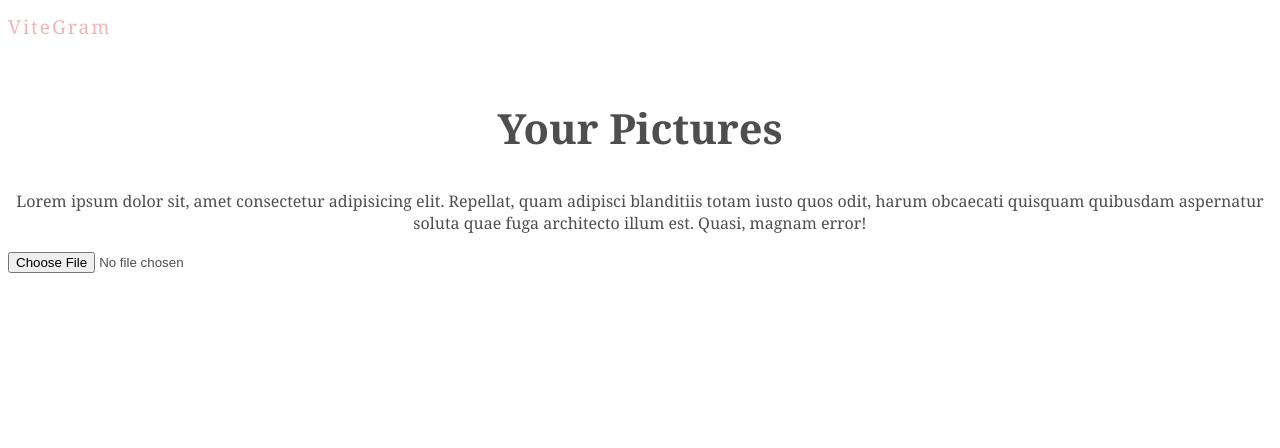
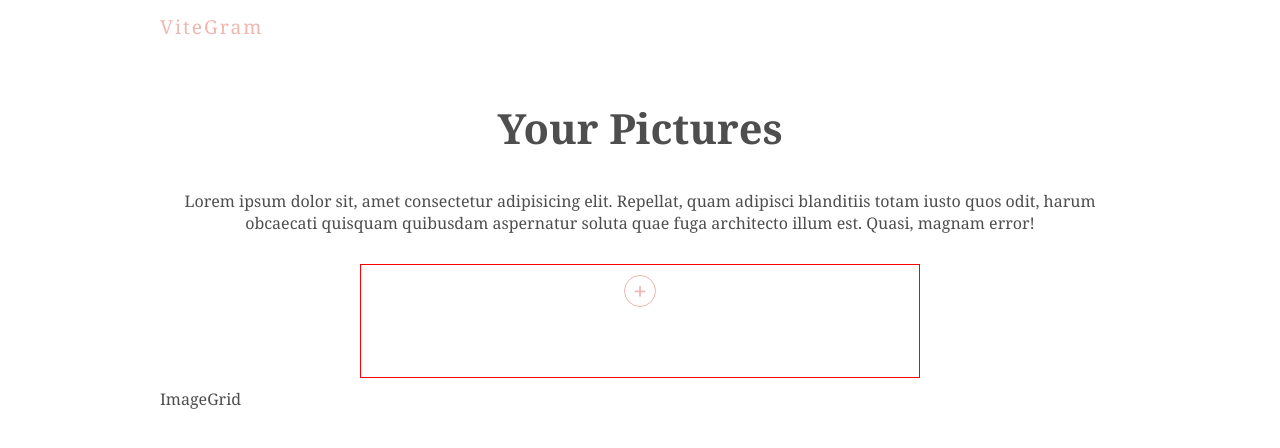
Before and after one commit to relentless95/vitegram, a React (Vite) app: page / in a window 1280 px wide. Shown: the top 448 px of the page. Built offline with nearby package versions, Linux system fonts and the light colour scheme.

Commit message:
file upload to firebase complete

```diff
--- a/src/App.jsx
+++ b/src/App.jsx
@@ -4,6 +4,7 @@ import { useState } from "react";
 // import './App.css'
 import Title from "./comps/Title";
 import UploadForm from "./comps/UploadForm";
+import ImageGrid from "./comps/ImageGrid";
 
 function App() {
   const [count, setCount] = useState(0);
@@ -12,6 +13,7 @@ function App() {
     <>
       <Title />
       <UploadForm />
+      <ImageGrid />
     </>
   );
 }
--- /dev/null
+++ b/src/comps/ImageGrid.jsx
@@ -0,0 +1,9 @@
+import React from 'react';
+
+const ImageGrid = () => {
+  return (
+    <div>ImageGrid</div>
+  )
+}
+
+export default ImageGrid
--- /dev/null
+++ b/src/comps/ProgressBar.jsx
@@ -0,0 +1,22 @@
+import React from "react";
+import useStorage from "../hooks/useStorage";
+import { useEffect } from "react";
+
+const ProgressBar = ({ file, setFile }) => {
+  const { url, progress } = useStorage(file);
+  console.log(progress);
+
+  useEffect(() => {
+    if (url) {
+      setFile(null);
+    }
+  }, [url, setFile]);
+
+  return (
+    <div className="progress-bar" style={{ width: progress + "%" }}>
+      Progress
+    </div>
+  );
+};
+
+export default ProgressBar;
--- a/src/comps/UploadForm.jsx
+++ b/src/comps/UploadForm.jsx
@@ -1,4 +1,5 @@
 import React, { useState } from "react";
+import ProgressBar from "./ProgressBar";
 
 const UploadForm = () => {
   const [file, setFile] = useState(null);
@@ -21,10 +22,14 @@ const UploadForm = () => {
   console.log(file);
   return (
     <form action="#">
-      <input type="file" onChange={changeHandler} />
+      <label>
+        <input type="file" onChange={changeHandler} />
+        <span>+</span>
+      </label>
       <div className="output">
         {error && <div className="error">{error}</div>}
         {file && <div>{file.name}</div>}
+        {file && <ProgressBar file={file} setFile={setFile} />}
       </div>
     </form>
   );
--- /dev/null
+++ b/src/hooks/useStorage.jsx
@@ -0,0 +1,45 @@
+import { useState, useEffect } from "react";
+// import  storage
+import { db, storage } from "../firebase/config";
+import { ref, uploadBytesResumable, getDownloadURL } from "firebase/storage";
+
+import { collection, addDoc, serverTimestamp } from "firebase/firestore";
+
+const useStorage = (file) => {
+  const [progress, setProgress] = useState(0);
+  const [error, setError] = useState(0);
+  const [url, setUrl] = useState(0);
+
+  useEffect(() => {
+    //references
+    const storageRef = ref(storage, file.name);
+    const collectionRef = collection(db, "images");
+
+    const uploadTask = uploadBytesResumable(storageRef, file);
+
+    uploadTask.on(
+      "state_changed",
+      (snapshot) => {
+        let percentage =
+          (snapshot.bytesTransferred / snapshot.totalBytes) * 100;
+        console.log("Upload is" + percentage + "% done");
+        setProgress(percentage);
+      },
+      (err) => {
+        setError(err);
+      },
+      async () => {
+        // Handle successful uploads on complete
+        // For instance, get the download URL: https://firebasestorage.googleapis.com/...
+        const downloadURL = await getDownloadURL(storageRef);
+        const createdAt = serverTimestamp();
+        await addDoc(collectionRef, { url: downloadURL, createdAt });
+        setUrl(downloadURL);
+      }
+    );
+  }, [file]);
+
+  return { progress, url, error };
+};
+
+export default useStorage;
--- a/src/index.css
+++ b/src/index.css
@@ -1,41 +1,85 @@
-@import url('https://fonts.googleapis.com/css2?family=Noto+Serif:wght@400;700&display=swap');
+@import url("https://fonts.googleapis.com/css2?family=Noto+Serif:wght@400;700&display=swap");
 
-:root{
+:root {
   --primary: #efb6b2;
   --secondary: #4e4e4e;
   --error: #ff4a4a;
 }
 
 /* base styles & title */
-body{
+body {
   font-family: "Noto Serif";
   color: var(--secondary);
+  margin: 0 10rem;
 }
-.App{
+.App {
   max-width: 960px;
   margin: 0 auto;
 }
-.title h1{
+.title h1 {
   color: var(--primary);
   font-size: 1.2rem;
   letter-spacing: 2px;
   font-weight: normal;
 }
-.title h2, .title p{
+.title h2,
+.title p {
   text-align: center;
 }
-.title h2{
+.title h2 {
   margin-top: 60px;
   font-size: 2.6rem;
 }
 
 /* upload form styles */
+form {
+  margin: 30px 200px 10px;
+  text-align: center;
+  border: 1px solid red;
+}
 
+label input {
+  height: 0;
+  width: 0;
+  opacity: 1;
+  /* color: blue;
+  border: 4px solid blue; */
+}
+
+label {
+  display: block;
+  width: 30px;
+  height: 30px;
+  border: 1px solid var(--primary);
+  border-radius: 50%;
+  margin: 10px auto;
+  line-height: 30px;
+  color: var(--primary);
+  font-weight: bold;
+  font-size: 24px;
+}
+
+label:hover {
+  background: var(--primary);
+  color: white;
+}
+
+.output {
+  height: 60px;
+  font-size: 0.8rem;
+}
+
+.error {
+  color: var(--error);
+}
 
 /* progress bar styles */
-
+.progress-bar {
+  height: 5px;
+  background: var(--primary);
+  margin-top: 20px;
+}
 
 /* image grid styles */
 
-
 /* modal styles */
```
Also changed, not shown: src/comps/something.txt, src/firebase/config.js (line endings or trailing spaces).
